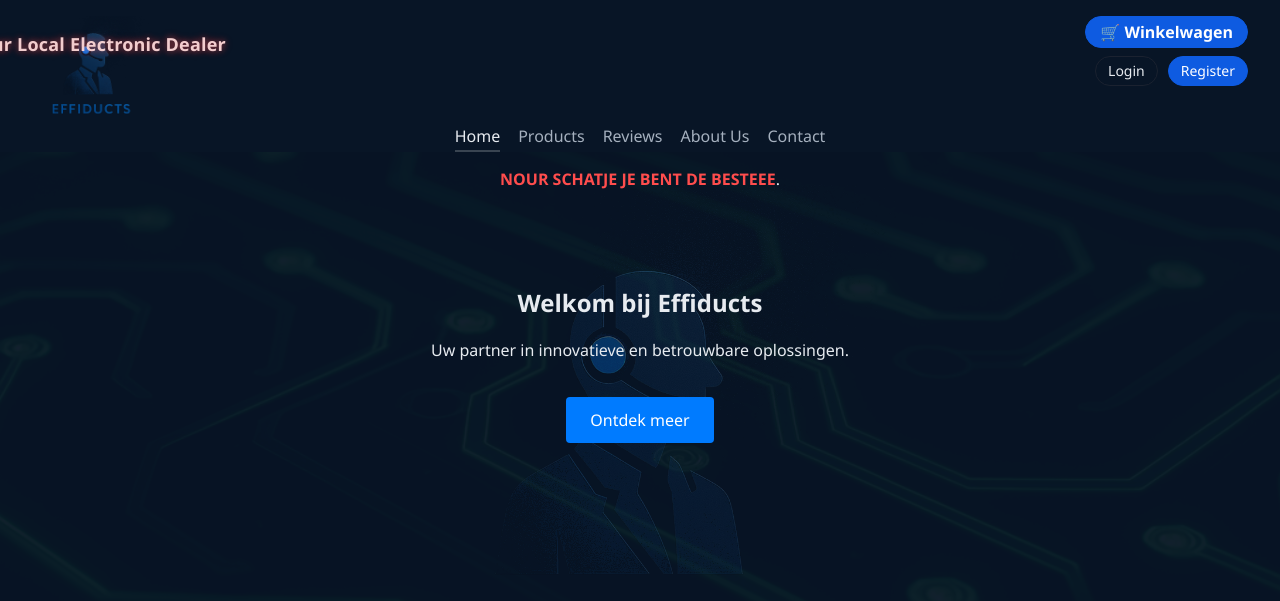
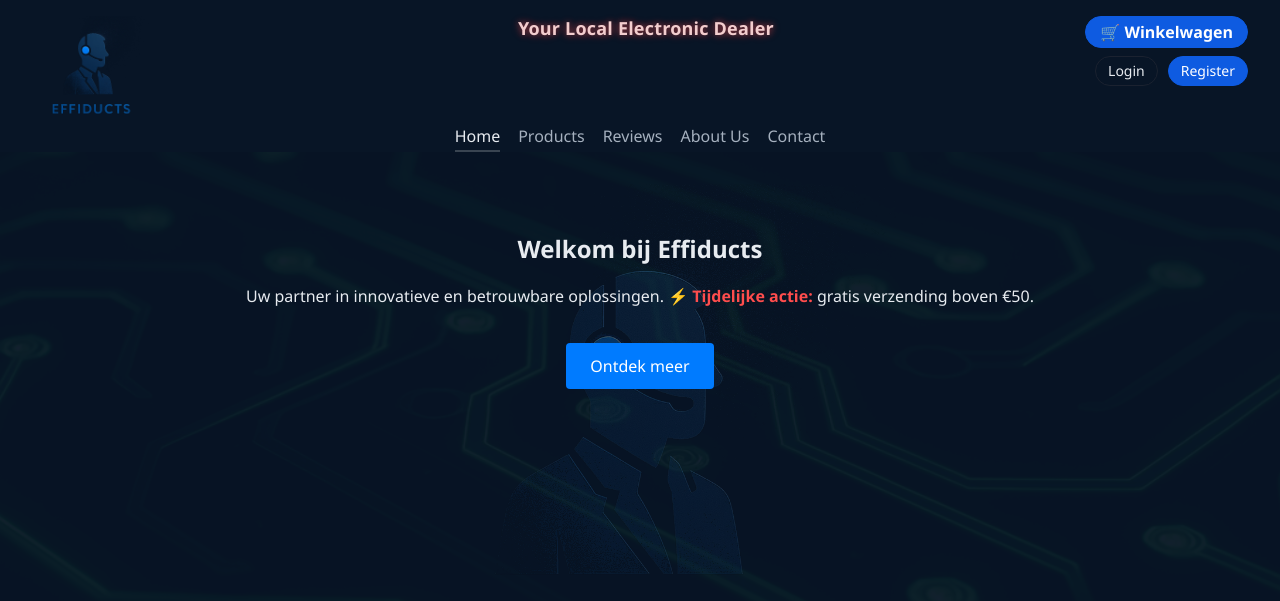
Before and after one commit to Sdeyallday/Effiducts, a Flask app: page / in a window 1280 px wide. Shown: the top 601 px of the page. Run offline with Flask 3, Linux system fonts and the light colour scheme.

Commit message:
Add files via upload

```diff
--- a/templates/index.html
+++ b/templates/index.html
@@ -4,34 +4,34 @@
   <meta charset="utf-8">
   <meta name="viewport" content="width=device-width,initial-scale=1" />
   <title>{{ title or 'Effiducts' }}</title>
-  <link rel="stylesheet" href="{{ url_for('static', filename='css/style.css') }}?v=8">
+  <link rel="stylesheet" href="{{ url_for('static', filename='css/style.css') }}?v=9">
 </head>
 <body>
 
 <header class="site-header">
-  <!-- Logo + tagline -->
+  <!-- LOGO linksboven -->
   <div class="brand-block">
-    <a class="brand-link" href="/">
+    <a class="brand-link" href="/" aria-label="Effiducts">
       <img src="{{ url_for('static', filename='img/logo3.png') }}" alt="Effiducts logo" class="logo">
     </a>
-    <div class="tagline">Your Local Electronic Dealer</div>
   </div>
 
-  <!-- Rechtsboven blok -->
+  <!-- TAGLINE middenboven -->
+  <div class="tagline">Your Local Electronic Dealer</div>
+
+  <!-- RECHTSBOVEN: Cart + Login/Register -->
   <div class="account-block">
-    <a href="/cart" class="cart-fixed" aria-label="Winkelwagen">
-      🛒 Winkelwagen
-    </a>
+    <a href="/cart" class="cart-fixed" aria-label="Winkelwagen">🛒 Winkelwagen</a>
     <div class="account-actions">
-      <a class="btn ghost s" href="/login">Login</a>
-      <a class="btn primary s" href="/register">Register</a>
+      <a class="btn s ghost" href="/login">Login</a>
+      <a class="btn s primary" href="/register">Register</a>
     </div>
   </div>
 
-  <!-- Tabs in container -->
+  <!-- NAV in container -->
   <div class="container">
     <div class="hdr">
-      <nav class="hdr-left tabs" aria-label="Primary">
+      <nav class="tabs" aria-label="Primary">
         <a class="tab active" href="#">Home</a>
         <a class="tab" href="#">Products</a>
         <a class="tab" href="#">Reviews</a>
@@ -42,13 +42,12 @@
   </div>
 </header>
 
-<p><span class="red-text">NOUR SCHATJE JE BENT DE BESTEEE</span>.</p>
-
-
 <main>
   <section class="hero">
     <h2>Welkom bij Effiducts</h2>
-    <p>Uw partner in innovatieve en betrouwbare oplossingen.</p>
+    <p>Uw partner in innovatieve en betrouwbare oplossingen.
+       <span class="red-text">⚡ Tijdelijke actie:</span> gratis verzending boven €50.
+    </p>
     <a href="#" class="btn">Ontdek meer</a>
   </section>
 </main>
```
